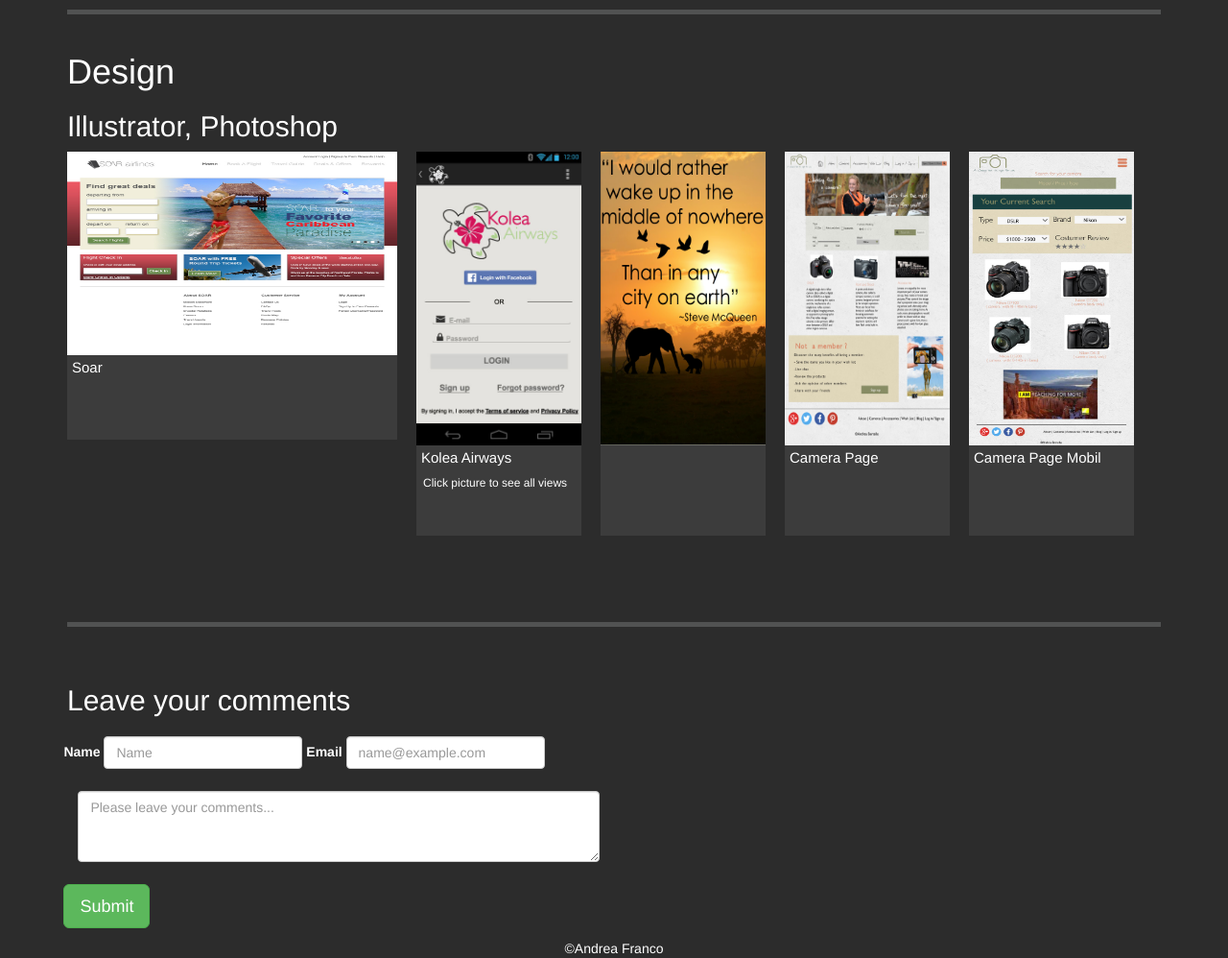
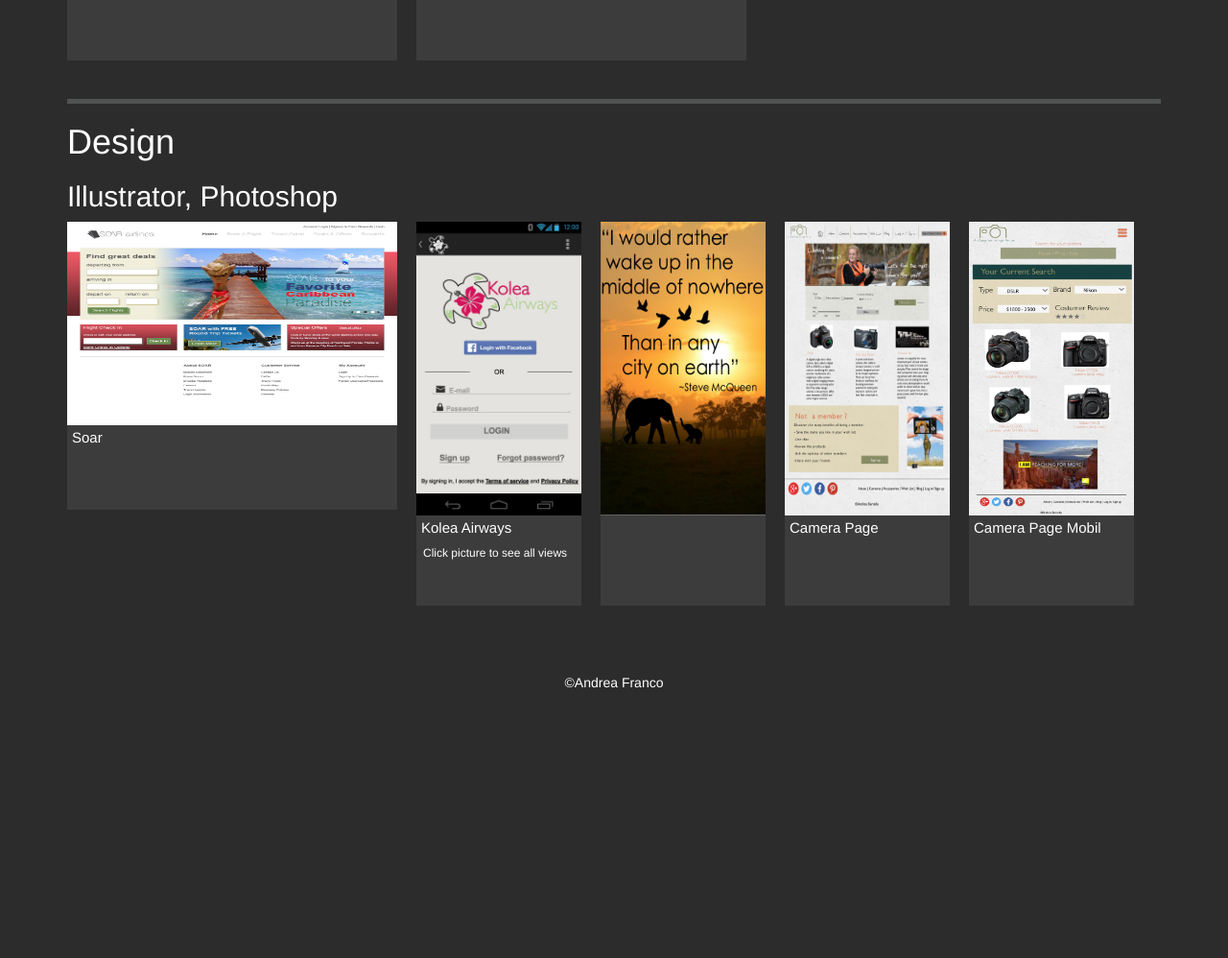
Before and after one commit to andrefp90/GitHookDemo, a plain HTML site: page index.html in a window 1280 px wide. Shown: the part 1451-2449 px from the top of the page at 96% size. After the commit the page ends 2172 px from the top, so only its background shows below. Drawn offline with nearby package versions, Linux system fonts and the light colour scheme.

Commit message:
Fixed Responsive errors

```diff
--- a/css/main.css
+++ b/css/main.css
@@ -2,6 +2,11 @@
 
 	background-color: #2C2C2C;
 	color: white;
+}
+
+footer{
+
+	margin-top: 50px;
 }
 
 .frameL{
@@ -43,7 +48,7 @@
 	margin-top: 500px;
 
 	padding-top: 40px;
-
+    clear: both;
 }
 .sectionB{
 
@@ -53,6 +58,7 @@
 	padding-top: 20px;
 
 margin-top: 1000px;
+clear: both;
 }
 
 .row{
--- a/index.html
+++ b/index.html
@@ -18,11 +18,19 @@
 <div class="container">
 	<h1>Andrea Franco</h1>
 	<p>Web Design and Development </p>
+	<h2>Contact Info</h2>
+
+<address>
+  <strong>Email</strong><br>
+  <a href="mailto:#">andrefp90@fullsail.edu</a>
+</address>
 
 	<img src="images/fullscreen/me.jpg"alt="Me" style="width: 250px; height: 250px" />
 
-	<div class="section">
-	<h1>Development</h1>
+	<div >
+
+	</div>
+	<h1 class="section">Development</h1>
 <h2></h2>
 
 	<div class="frameW">
@@ -86,9 +94,8 @@
 			</div>
 
 
-	</div>
-	<div class="sectionB">
-		<h1>Design </h1>
+	<div ></div>
+		<h1 class="sectionB">Design </h1>
 		<h2>Illustrator, Photoshop</h2>
 
 
@@ -127,37 +134,19 @@
 	      <img src="images/thumbnails/mobile.jpg"  alt="Camera Page" style="width: 172px; height: 306px" /></a>
 	  			<h3>Camera Page Mobil</h3>
 			</div>
-	</div>
-<div class="sectionL">
-<h2>Leave your comments</h2>
-			<div class="row">
-					<form class="form-inline">
-					  <div class="form-group">
-						<label for="exampleInputName2">Name</label>
-						<input type="text" class="form-control" id="exampleInputName2" placeholder="Name">
-					  </div>
-					  <div class="form-group">
-						<label for="exampleInputEmail2">Email</label>
-						<input type="email" class="form-control" id="exampleInputEmail2" placeholder="name@example.com">
-					  </div>
-			</div><!--div row ends-->
-			<div class="row">
-				<div class="col-lg-6">
-					  <textarea class="form-control" rows="3" id="exampleInput" placeholder="Please leave your comments..."></textarea>
-			</div>
-			</div><!--div row closes-->
-			<div class="row">
 
-						<button type="submit" class="btn btn-success btn-lg">Submit</button>
-			   </div><!--div row closes-->
-					</form>
+
+
+
+
+
+
+
+
 
 </div>
 <div align="center">
 <footer> &copy;Andrea Franco</footer>
-</div>
-
-
 </div>
 
 <script type="text/javascript" charset="utf-8">
```
